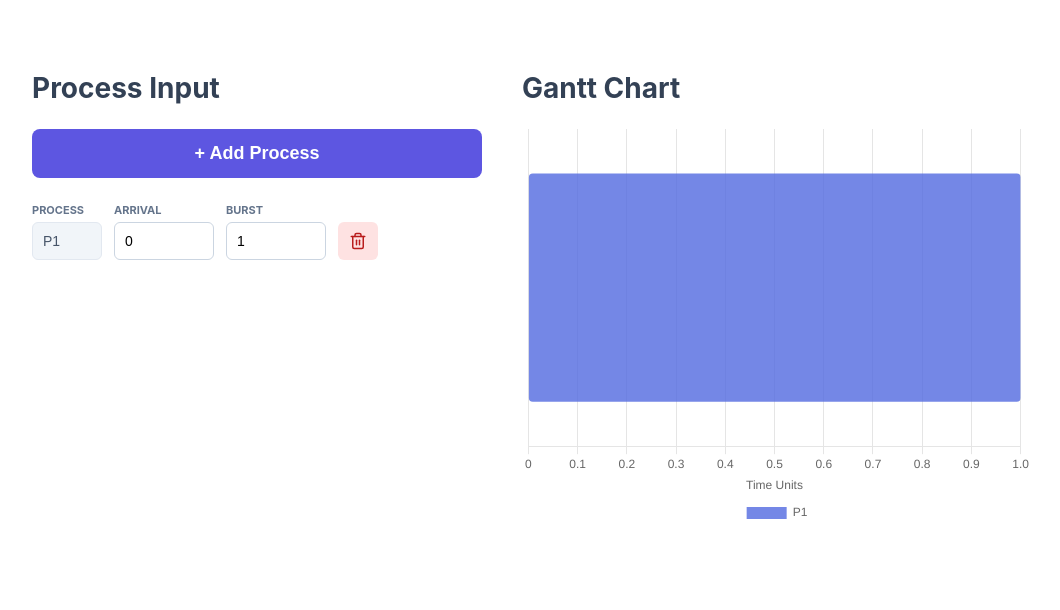
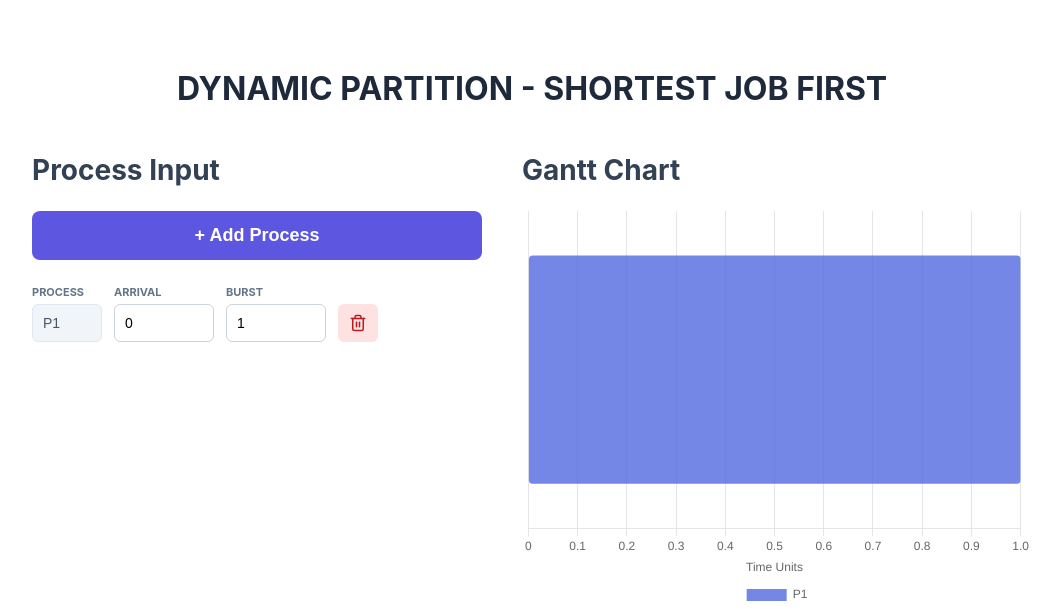
Before and after one commit to ClinTuyor/dynamicpartition_sjf, a Flask app: page / in a window 1280 px wide. Shown: the top 610 px of the page, without its empty margins (108-1168 px from the left). Run offline with Flask 3, Linux system fonts and the light colour scheme.

Commit message:
title sa html

```diff
--- a/templates/index.html
+++ b/templates/index.html
@@ -6,6 +6,9 @@
     <link rel="stylesheet" href="style.css">
     <script src="https://cdn.jsdelivr.net/npm/chart.js"></script>
 </head>
+
+<center><h1> DYNAMIC PARTITION - SHORTEST JOB FIRST</h1></center>
+
 <body>
     <div class="container">
         <div>
```
